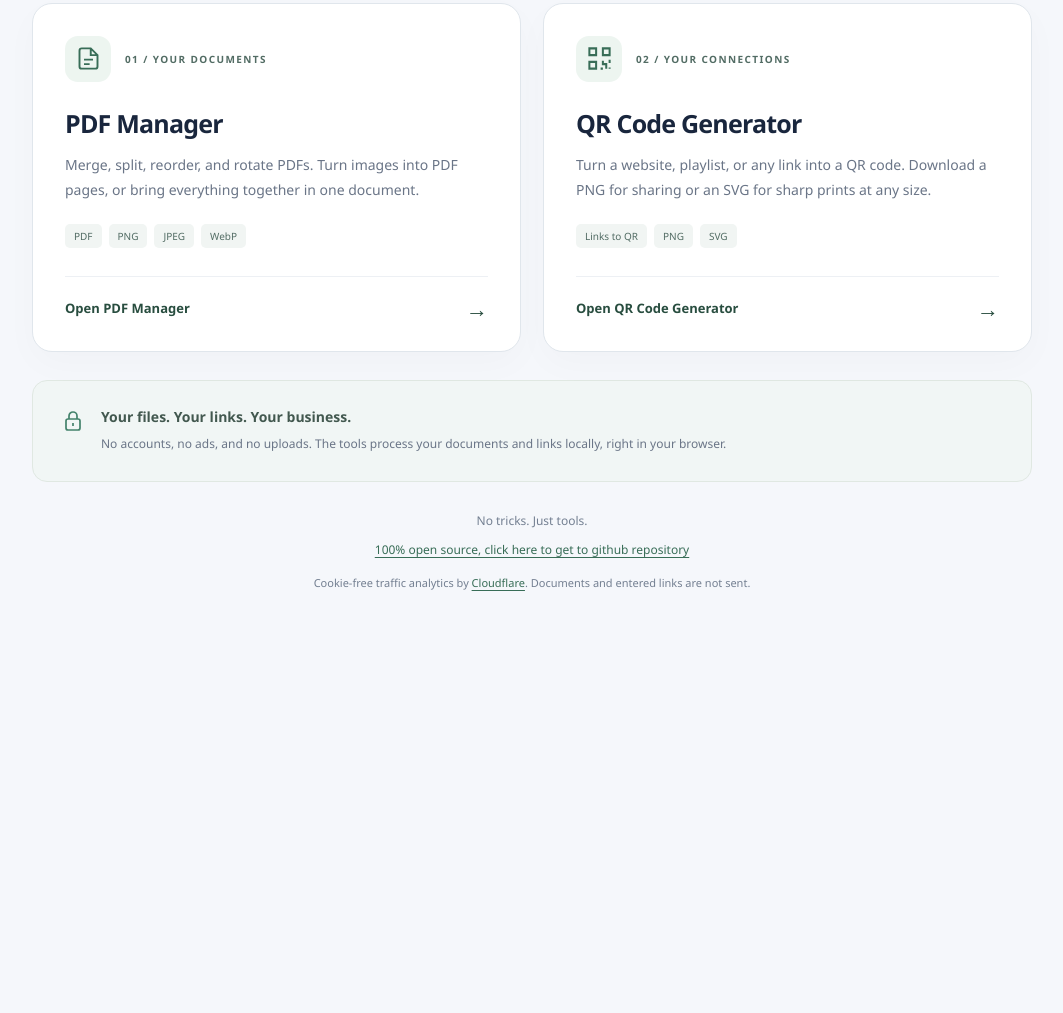
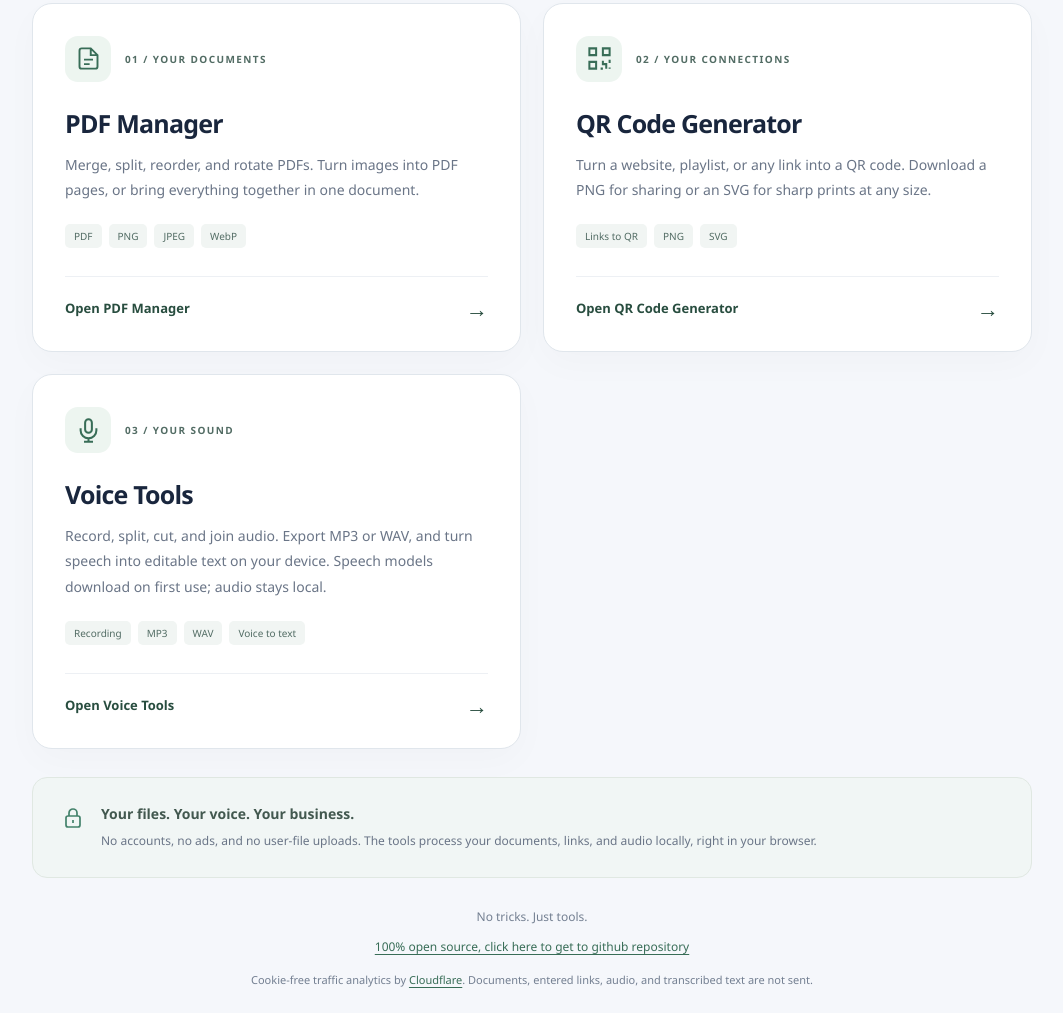
Before and after one commit to jlavista/just-tools, a plain HTML site: page index.html in a window 1280 px wide. Shown: the part 491-1504 px from the top of the page, without its empty margins (108-1171 px from the left). Before the commit the page ends 1108 px from the top, so only its background shows below. Drawn offline with Linux system fonts and the light colour scheme.

Commit message:
Add Voice Tools to the JustTools directory
Co-authored-by: Copilot <223556219+Copilot@users.noreply.github.com>
Copilot-Session: ed4bf19a-c784-4f31-9558-6392ec76ae2d

```diff
--- a/index.html
+++ b/index.html
@@ -3,7 +3,7 @@
 <head>
   <meta charset="utf-8">
   <meta name="viewport" content="width=device-width, initial-scale=1">
-  <meta name="description" content="JustTools: free, private tools for everyday tasks. Manage PDFs, convert images to PDF, and generate QR codes in your browser. No ads or uploads.">
+  <meta name="description" content="JustTools: free browser tools for PDFs, QR codes, audio editing, and voice to text. No ads or user-file uploads.">
   <meta name="theme-color" content="#f5f7fb">
   <title>JustTools &mdash; 100% free, No ads, all happen on the browsers, 100% private, No uploads. No tricks. Just tools.</title>
   <link rel="icon" href="icon.svg" type="image/svg+xml">
@@ -34,7 +34,7 @@
     <section class="tools" aria-labelledby="tools-title">
       <div class="section-heading">
         <h2 id="tools-title">Find your next shortcut.</h2>
-        <span class="badge">2 TOOLS. ZERO FUSS.</span>
+        <span class="badge">3 TOOLS. ZERO FUSS.</span>
       </div>
       <div class="tool-grid">
         <a class="tool-card" href="https://jlavista.github.io/pdf-manager/"
@@ -72,6 +72,25 @@
           </div>
           <span class="tool-cta">Open QR Code Generator <span aria-hidden="true">&rarr;</span></span>
         </a>
+
+        <a class="tool-card" href="https://jlavista.github.io/voice-tools/"
+          aria-labelledby="voice-title" aria-describedby="voice-description">
+          <div class="tool-top">
+            <span class="tool-icon" aria-hidden="true">
+              <svg viewBox="0 0 24 24" fill="none" stroke="currentColor" stroke-width="1.8">
+                <rect x="9" y="2" width="6" height="12" rx="3"/>
+                <path d="M5 10v2a7 7 0 0 0 14 0v-2M12 19v3M8 22h8"/>
+              </svg>
+            </span>
+            <span class="step">03 / YOUR SOUND</span>
+          </div>
+          <h3 id="voice-title">Voice Tools</h3>
+          <p id="voice-description">Record, split, cut, and join audio. Export MP3 or WAV, and turn speech into editable text on your device. Speech models download on first use; audio stays local.</p>
+          <div class="tags" aria-label="Audio and text features">
+            <span>Recording</span><span>MP3</span><span>WAV</span><span>Voice to text</span>
+          </div>
+          <span class="tool-cta">Open Voice Tools <span aria-hidden="true">&rarr;</span></span>
+        </a>
       </div>
     </section>
 
@@ -83,15 +102,15 @@
         </svg>
       </span>
       <div>
-        <h2 id="promise-title">Your files. Your links. Your business.</h2>
-        <p>No accounts, no ads, and no uploads. The tools process your documents and links locally, right in your browser.</p>
+        <h2 id="promise-title">Your files. Your voice. Your business.</h2>
+        <p>No accounts, no ads, and no user-file uploads. The tools process your documents, links, and audio locally, right in your browser.</p>
       </div>
     </section>
 
     <footer>
       No tricks. Just tools.
       <a href="https://github.com/jlavista/just-tools" target="_blank" rel="noopener noreferrer">100% open source, click here to get to github repository</a>
-      <p class="analytics-note">Cookie-free traffic analytics by <a href="https://developers.cloudflare.com/web-analytics/" target="_blank" rel="noopener noreferrer">Cloudflare</a>. Documents and entered links are not sent.</p>
+      <p class="analytics-note">Cookie-free traffic analytics by <a href="https://developers.cloudflare.com/web-analytics/" target="_blank" rel="noopener noreferrer">Cloudflare</a>. Documents, entered links, audio, and transcribed text are not sent.</p>
     </footer>
   </main>
   <script type="module" src="https://static.cloudflareinsights.com/beacon.min.js" data-cf-beacon='{"token":"811c6903ca1b4381938fb473ebfc8082"}'></script>
```
Also changed, not shown: 1 other file.
